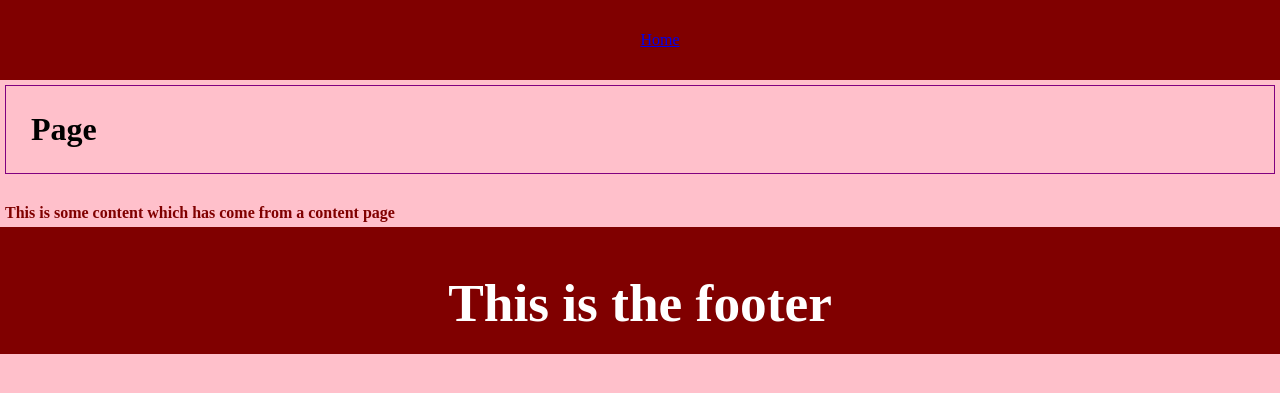
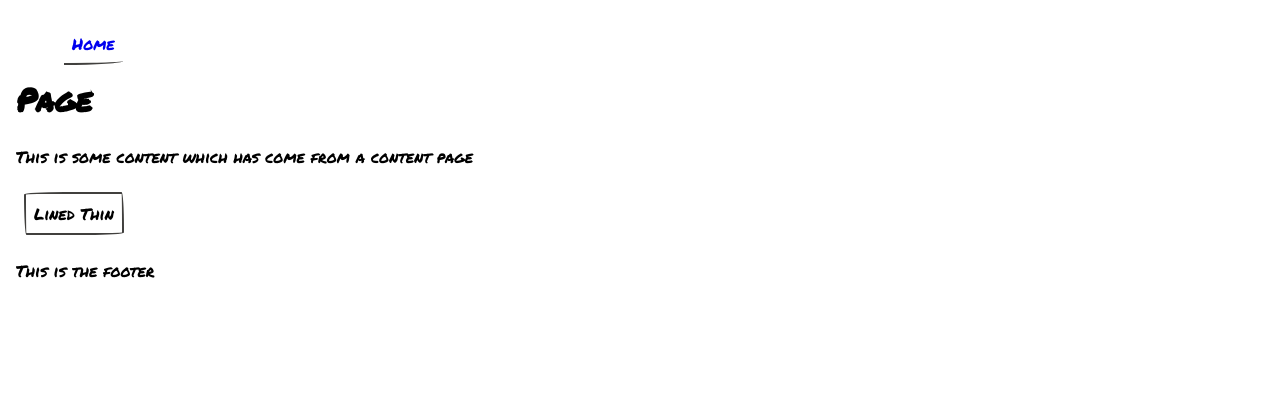
Before and after one commit to steffpotter/sky_presentation, a Flask app: page / in a window 1280 px wide. Shown: the top 393 px of the page. Run offline with Flask 3, Linux system fonts and the light colour scheme.

Commit message:
Added styles

```diff
--- a/application/static/style.css
+++ b/application/static/style.css
@@ -1,8 +1,39 @@
-body { background-color: pink; margin: 0;}
-header, footer { background-color: maroon; padding: 15px; text-align: center;}
-header p, footer p { color: white; font-size: 40pt;}
-h1 { padding: 25px; border: 1px solid purple; margin: 5px; }
-h1:hover { background-color: red; }
-p { color: maroon; margin: 5px; font-weight: bold; padding-top: 25px;}
-li { color: maroon; }
-img { width: 100%; padding-top: 15px; }
+body {
+    font-family: 'Permanent Marker', cursive;
+    padding: 0.5rem;
+  }
+
+a{
+    text-decoration: none;
+    padding:0.5rem;
+    margin:0.5rem;
+    font-size:1rem;
+    font-family: 'Permanent Marker', cursive;
+
+    border-bottom-right-radius: 225px 15px;
+    /* border-bottom-left-radius:15px 255px; */
+    border-bottom:solid 2px #41403E;
+}
+
+/*  button styles for the homepage */
+button {
+    background:transparent;
+    padding:0.5rem;
+    margin:0.5rem;
+    font-size:1rem;
+    font-family: 'Permanent Marker', cursive;
+
+    border-top-left-radius: 255px 15px;
+    border-top-right-radius: 15px 225px;
+    border-bottom-right-radius: 225px 15px;
+    border-bottom-left-radius:15px 255px;
+    border:solid 2px #41403E;
+}
+
+button:hover, a.btn:hover{
+ box-shadow:2px 8px 4px -6px hsla(0,0%,0%,.3);
+}
+
+li{
+    list-style: none;
+}
--- a/application/templates/home.html
+++ b/application/templates/home.html
@@ -3,4 +3,6 @@
 
 <p>This is some content which has come from a content page</p>
 
+<button>Lined Thin</button>
+
 {% endblock %}
--- a/application/templates/layout.html
+++ b/application/templates/layout.html
@@ -4,12 +4,15 @@
     <meta charset="UTF-8">
     <title>{{title}} Page</title>
     <link rel="stylesheet" href="{{url_for('static', filename='style.css')}}" />
+    <link rel="preconnect" href="https://fonts.googleapis.com">
+    <link rel="preconnect" href="https://fonts.gstatic.com" crossorigin>
+    <link href="https://fonts.googleapis.com/css2?family=Permanent+Marker&display=swap" rel="stylesheet">
 </head>
 <body>
     <header>
         <nav>
             <ul>
-                <li><a href="/">Home</a></li>
+                <li><a href="/" class="btn">Home</a></li>
             </ul>
         </nav>
     </header>
```
Also changed, not shown: application/static/PermanentMarker-Regular.ttf (added).
